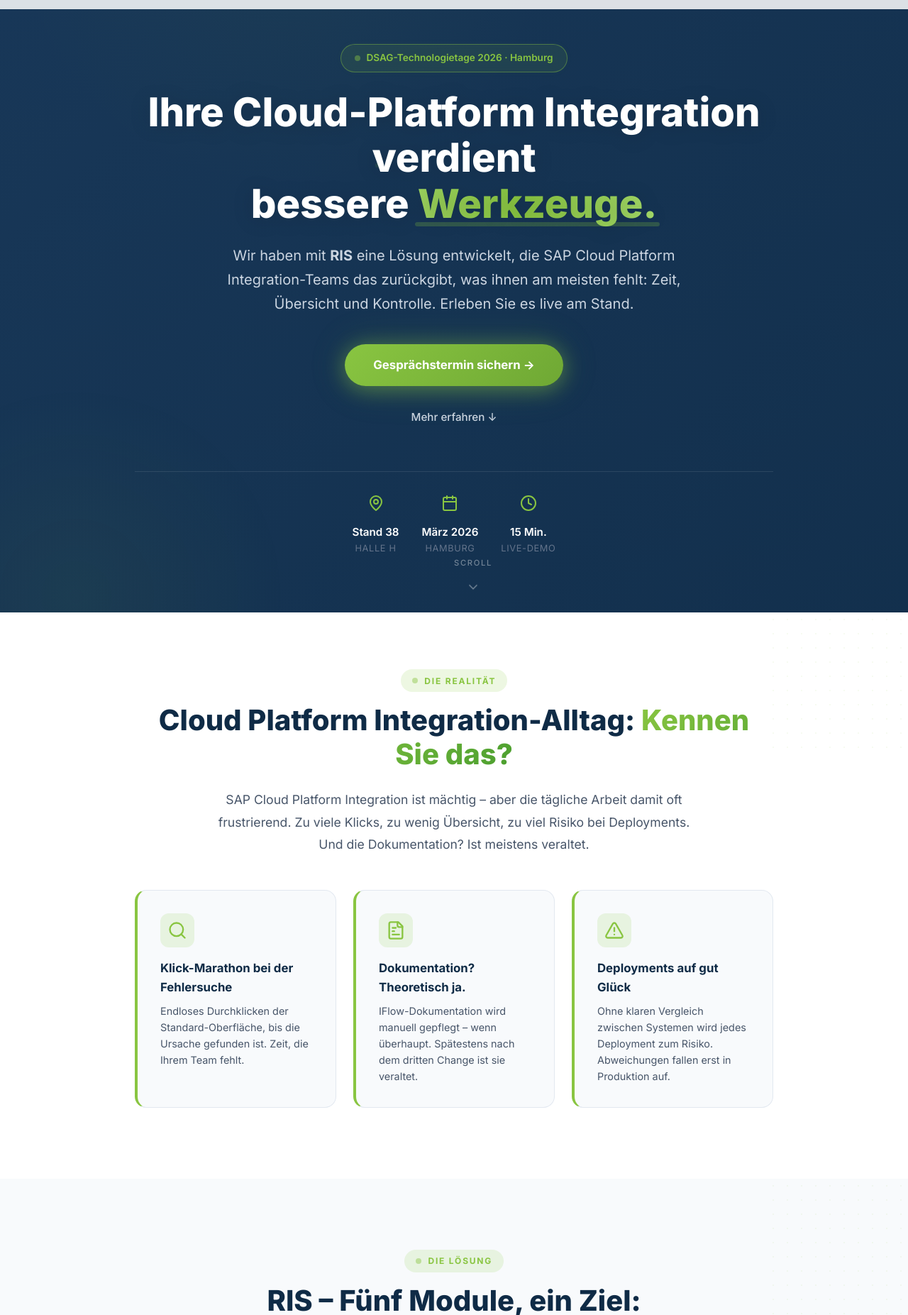
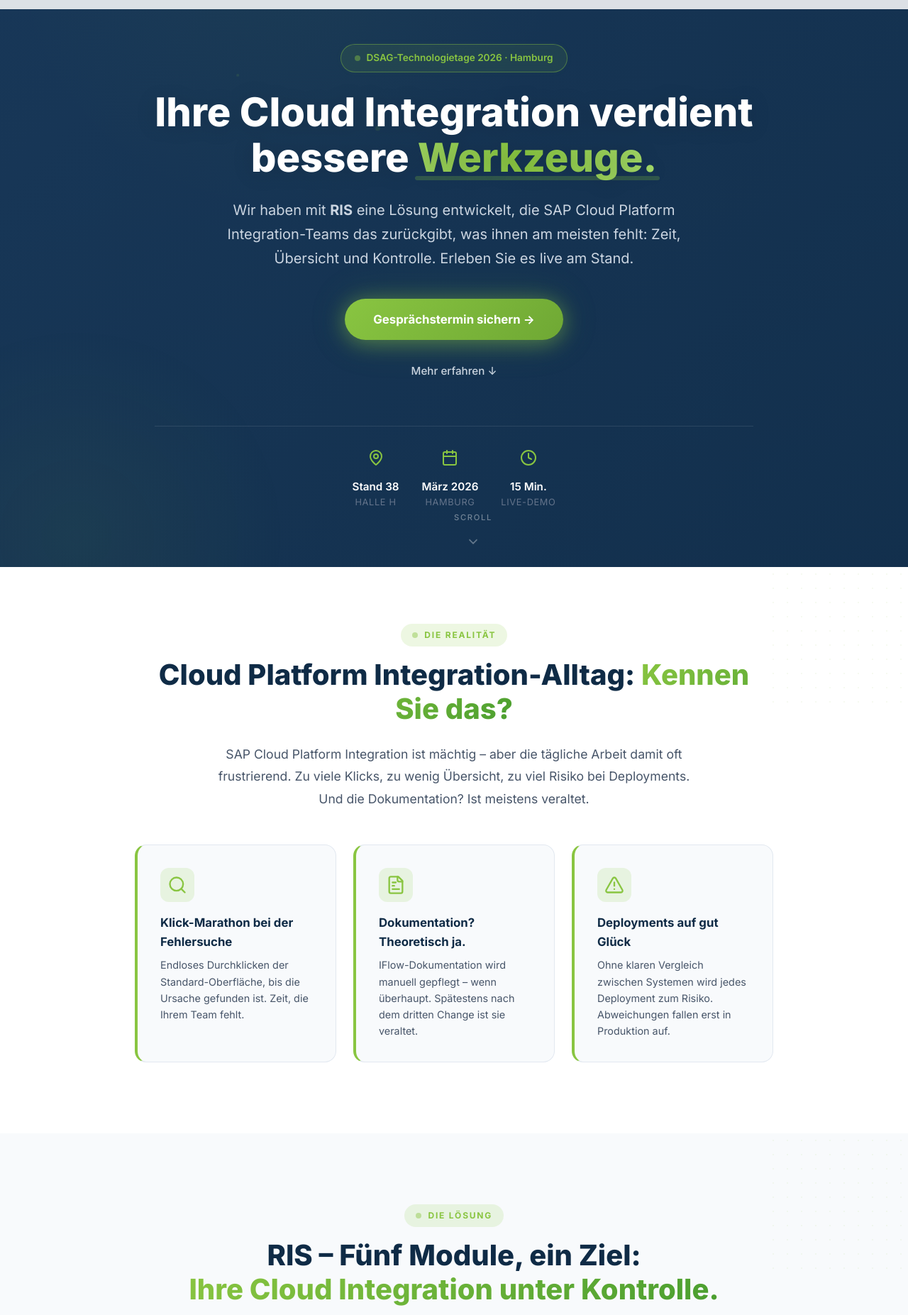
Before and after one commit to mbanner77/rislanding, a website: page public/index.html in a window 1280 px wide. Shown: the part 58-1911 px from the top of the page at 71% size. Drawn offline with Linux system fonts and the light colour scheme; no server answers.

Commit message:
Cloud-Platform Integration → Cloud Integration

```diff
--- a/public/index.html
+++ b/public/index.html
@@ -1748,7 +1748,7 @@
                     <span class="dot"></span>
                     DSAG-Technologietage 2026 · Hamburg
                 </div>
-                <h1>Ihre Cloud-Platform Integration verdient<br>bessere <span class="highlight">Werkzeuge.</span></h1>
+                <h1>Ihre Cloud Integration verdient<br>bessere <span class="highlight">Werkzeuge.</span></h1>
                 <p class="hero-sub">
                     Wir haben mit <strong>RIS</strong> eine Lösung entwickelt, die SAP Cloud Platform Integration-Teams das zurückgibt,
                     was ihnen am meisten fehlt: Zeit, Übersicht und Kontrolle. Erleben Sie es live am Stand.
@@ -1817,7 +1817,7 @@
         <div class="solution-inner">
             <div class="solution-header">
                 <span class="section-label">Die Lösung</span>
-                <h2>RIS – Fünf Module, ein Ziel:<br><span class="gradient-text">Ihre Cloud-Platform Integration unter Kontrolle.</span></h2>
+                <h2>RIS – Fünf Module, ein Ziel:<br><span class="gradient-text">Ihre Cloud Integration unter Kontrolle.</span></h2>
                 <p class="solution-sub">
                     Jedes Modul löst ein konkretes Problem. Zusammen machen sie Ihr Integrationsteam schneller, sicherer und effizienter.
                 </p>
```
